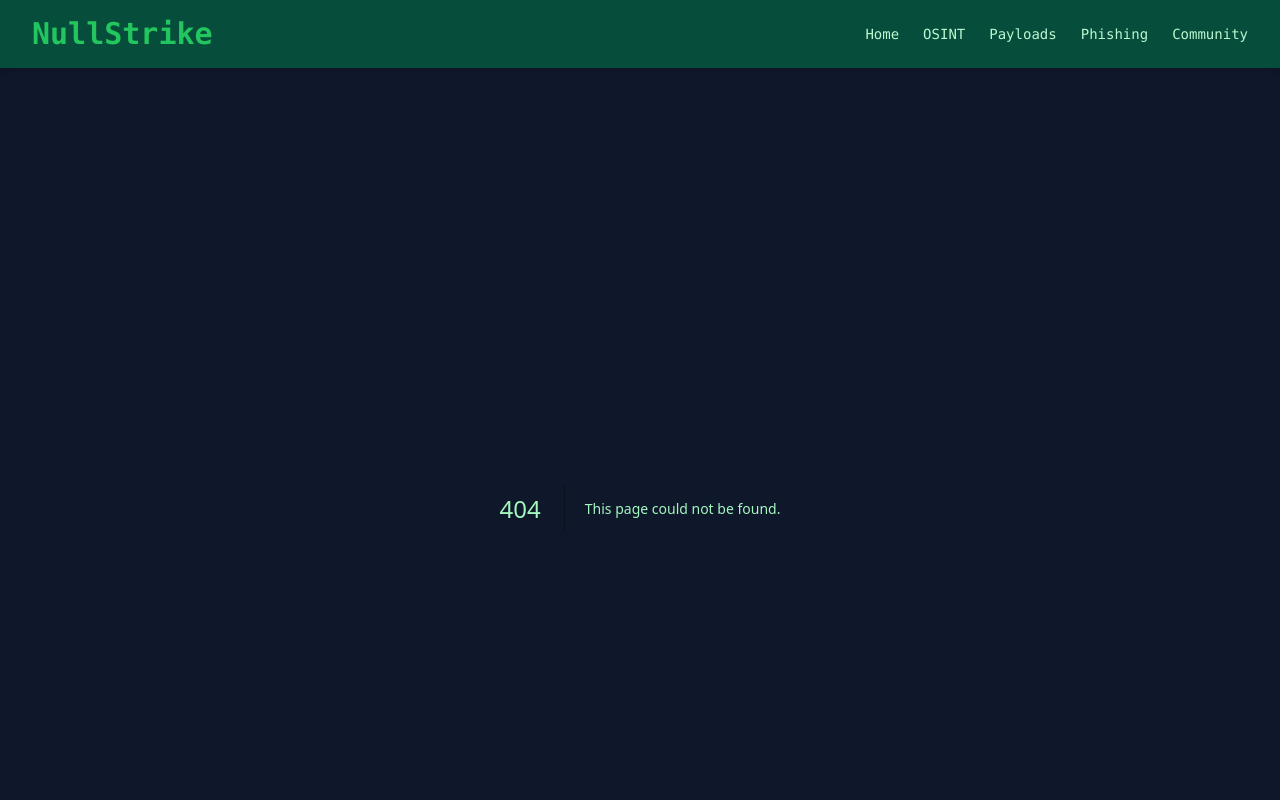
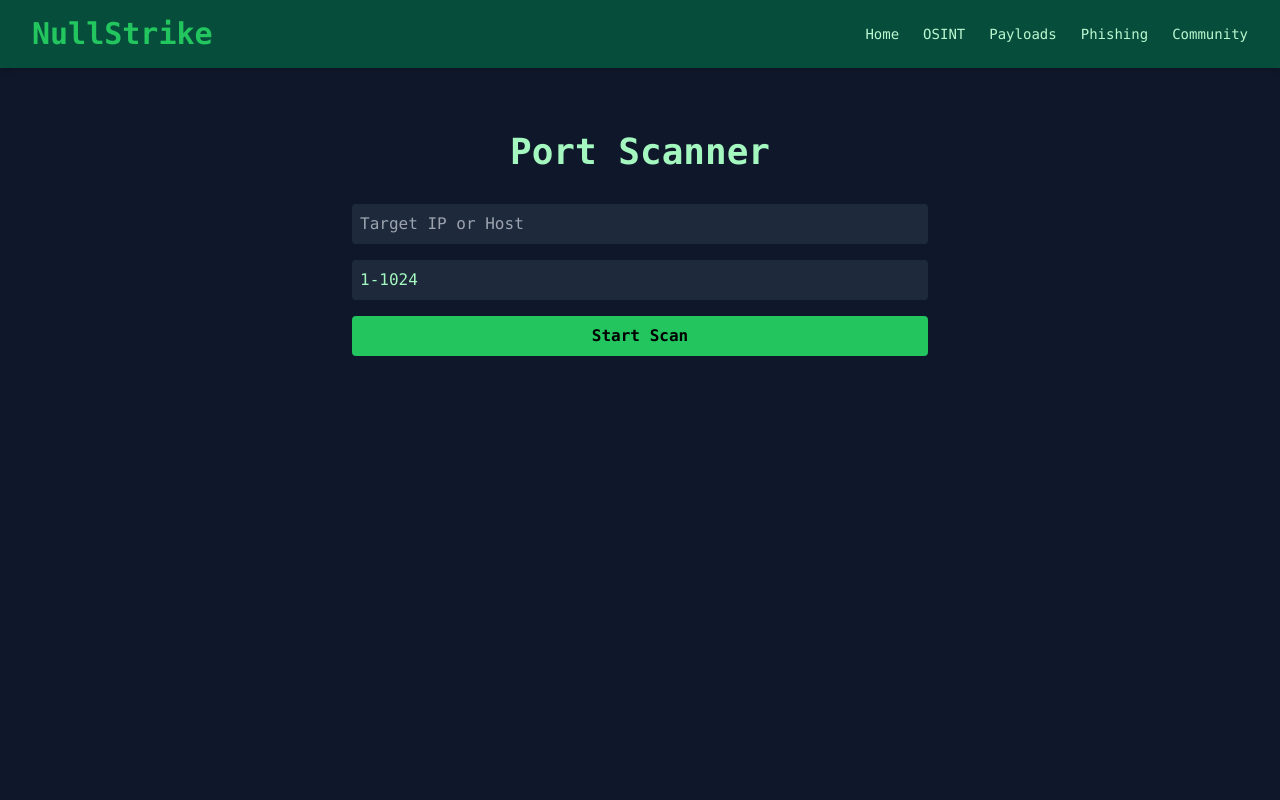
Before and after one commit to nullstrike-dev/Landing-page, a Next.js app: page /tools/portscan in a window 1280 px wide. Before the commit this address had no page. Shown: the top 800 px of the page. Built offline with nearby package versions, Linux system fonts and the light colour scheme.

Commit message:
Create page.tsx

```diff
--- /dev/null
+++ b/app/tools/portscan/page.tsx
@@ -0,0 +1,74 @@
+"use client";
+
+import { useState } from "react";
+
+export default function PortScanPage() {
+  const [host, setHost] = useState("");
+  const [ports, setPorts] = useState("1-1024");
+  const [loading, setLoading] = useState(false);
+  const [result, setResult] = useState<string | null>(null);
+  const [error, setError] = useState<string | null>(null);
+
+  const handleScan = async () => {
+    setLoading(true);
+    setResult(null);
+    setError(null);
+
+    try {
+      const res = await fetch("/api/scan", {
+        method: "POST",
+        headers: {
+          "Content-Type": "application/json",
+        },
+        body: JSON.stringify({ host, ports }),
+      });
+
+      const data = await res.json();
+
+      if (!res.ok) {
+        throw new Error(data.error || "Unknown error");
+      }
+
+      setResult(data.output);
+    } catch (err: any) {
+      setError(err.message);
+    } finally {
+      setLoading(false);
+    }
+  };
+
+  return (
+    <div className="min-h-screen bg-[#0f172a] text-[#a3f7bf] font-mono p-6">
+      <h1 className="text-4xl font-bold text-center mb-8">Port Scanner</h1>
+      <div className="max-w-xl mx-auto space-y-4">
+        <input
+          type="text"
+          placeholder="Target IP or Host"
+          value={host}
+          onChange={(e) => setHost(e.target.value)}
+          className="w-full p-2 rounded bg-[#1e293b] text-[#a3f7bf]"
+        />
+        <input
+          type="text"
+          placeholder="Port Range (e.g. 1-1000)"
+          value={ports}
+          onChange={(e) => setPorts(e.target.value)}
+          className="w-full p-2 rounded bg-[#1e293b] text-[#a3f7bf]"
+        />
+        <button
+          onClick={handleScan}
+          disabled={loading}
+          className="bg-[#22c55e] hover:bg-[#16a34a] text-black font-bold py-2 px-4 rounded w-full"
+        >
+          {loading ? "Scanning..." : "Start Scan"}
+        </button>
+        {error && <p className="text-red-400">Error: {error}</p>}
+        {result && (
+          <pre className="bg-[#1e293b] p-4 rounded text-sm overflow-x-auto whitespace-pre-wrap">
+            {result}
+          </pre>
+        )}
+      </div>
+    </div>
+  );
+}
```
